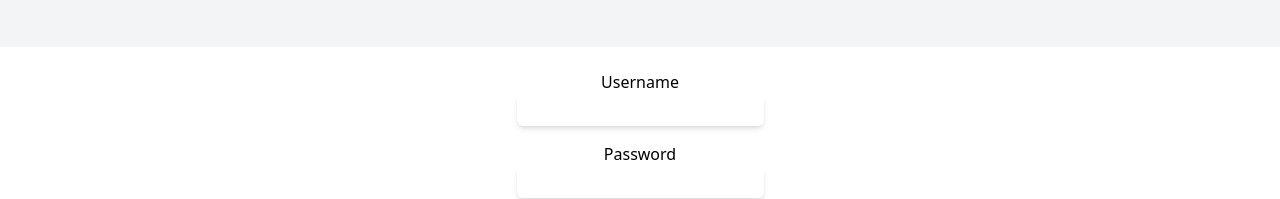
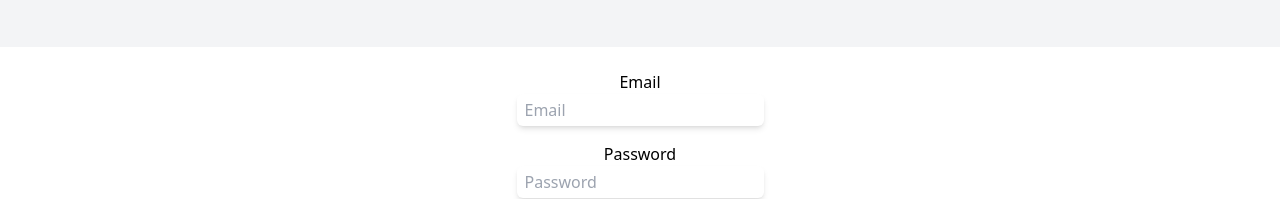
Before and after one commit to rizkymakruf/test, a Next.js app: page / in a window 1280 px wide. Shown: the part 753-952 px from the top of the page. Built offline with nearby package versions, Linux system fonts and the light colour scheme.

Commit message:
initial commit

```diff
--- a/components/form/login.js
+++ b/components/form/login.js
@@ -54,8 +54,10 @@ const LoginForm = () => {
         className="w-full pt-32 flex flex-col justify-center items-center gap-y-4"
       >
         <div>
-          <p className="text-center">Username</p>
+          <p className="text-center">Email</p>
           <input
+            type={"text"}
+            placeholder="Email"
             {...register("username", { required: true })}
             className="shadow-md rounded-md py-1 focus:outline-none focus:ring-1 focus:ring-blue-500 px-2"
           />
@@ -65,6 +67,7 @@ const LoginForm = () => {
           <p className="text-center">Password</p>
           <input
             type={"password"}
+            placeholder={"Password"}
             {...register("password", { required: true })}
             className="shadow-md rounded-md py-1 focus:outline-none focus:ring-1 focus:ring-blue-500 px-2"
           />
```
